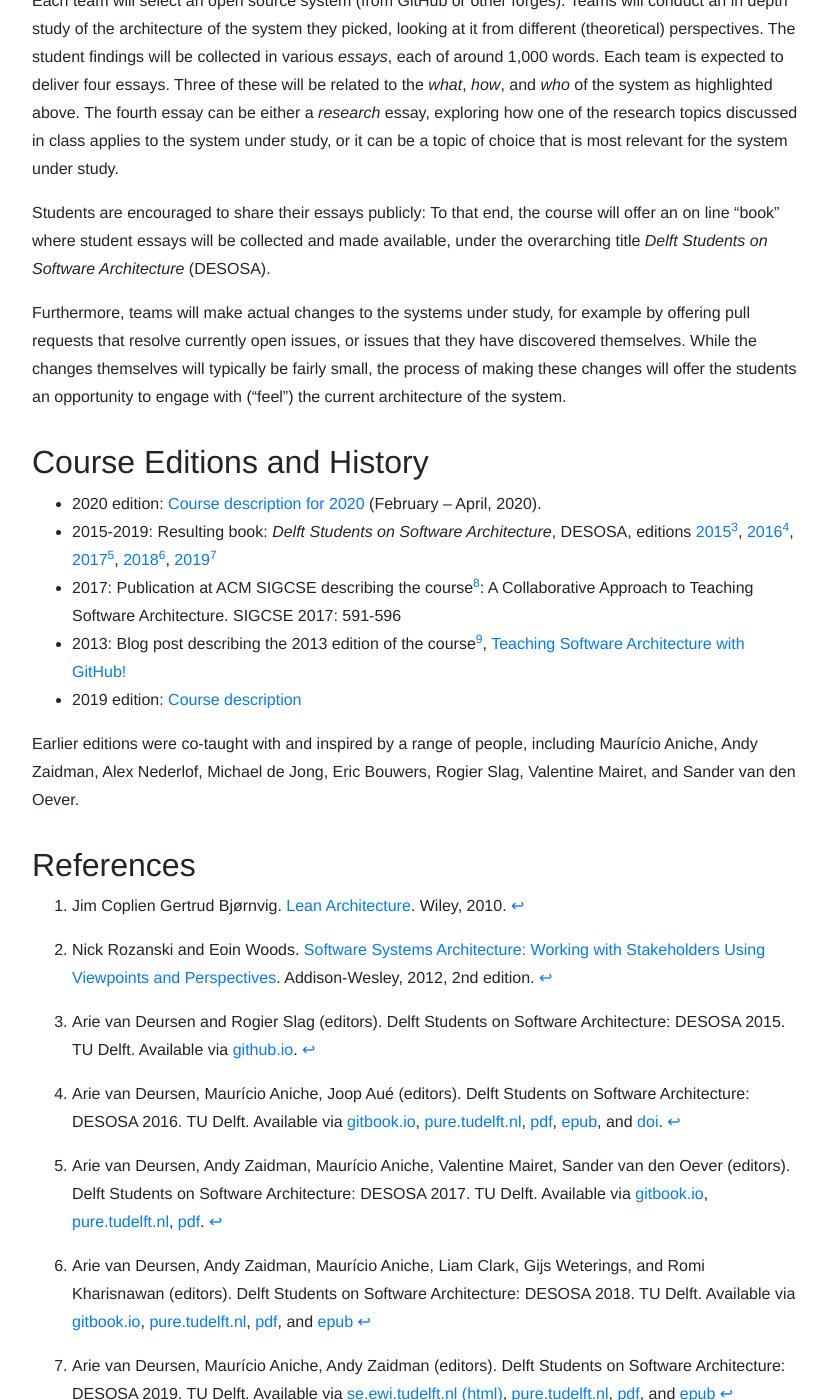
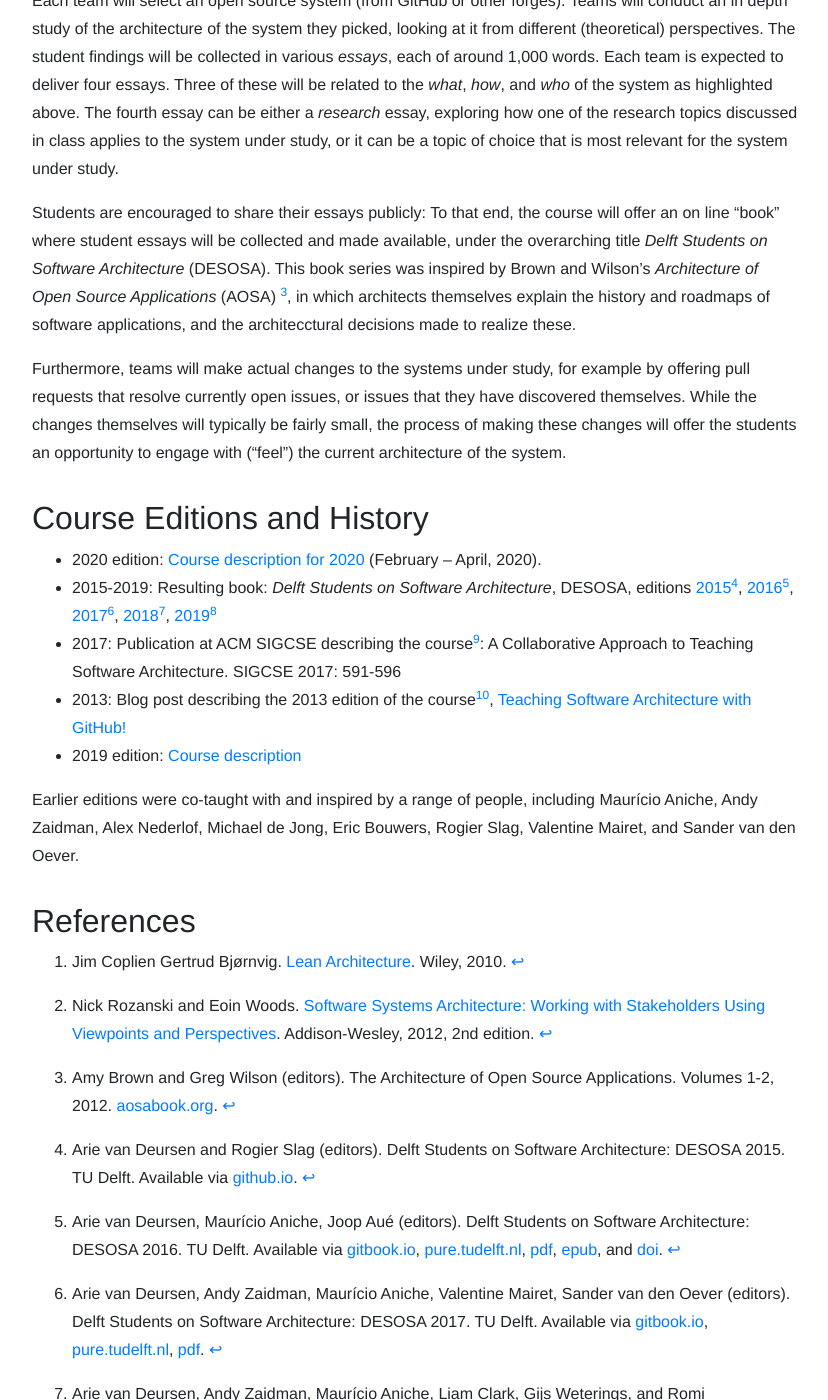
Before and after one commit to SERG-Delft/delftswa, a Jekyll site: the page built from index.md, in a window 1280 px wide and 1400 px high, scrolled down 1489 px. Shown: the whole window, without its empty margins (224-1052 px from the left). Built offline with Jekyll 4.4.1, drawn with Linux system fonts in a browser that asks for light colours.

Commit message:
Add AOSA reference

```diff
--- a/index.md
+++ b/index.md
@@ -34,6 +34,7 @@ Since architecture is team work, students will work in teams in this course as w
 Each team will select an open source system (from GitHub or other forges). Teams will conduct an in depth study of the architecture of the system they picked, looking at it from different (theoretical) perspectives. The student findings will be collected in various _essays_, each of around 1,000 words. Each team is expected to deliver four essays. Three of these will be related to the _what_, _how_, and _who_ of the system as highlighted above. The fourth essay can be either a _research_ essay, exploring how one of the research topics discussed in class applies to the system under study, or it can be a topic of choice that is most relevant for the system under study.
 
 Students are encouraged to share their essays publicly: To that end, the course will offer an on line "book" where student essays will be collected and made available, under the overarching title _Delft Students on Software Architecture_ (DESOSA).
+This book series was inspired by Brown and Wilson's _Architecture of Open Source Applications_ (AOSA) [^aosa2012], in which architects themselves explain the history and roadmaps of software applications, and the architecctural decisions made to realize these.
 
 Furthermore, teams will make actual changes to the systems under study, for example by offering pull requests that resolve currently open issues, or issues that they have discovered themselves. While the changes themselves will typically be fairly small, the process of making these changes will offer the students an opportunity to engage with ("feel") the current architecture of the system.
 
@@ -56,6 +57,7 @@ Furthermore, teams will make actual changes to the systems under study, for exam
 [desosa2017]: https://pure.tudelft.nl/portal/en/publications/delft-students-on-software-architecture(3066d9da-6f18-4be8-9f2b-c7531c0d02e1).html
 [desosa2016]: https://pure.tudelft.nl/portal/en/publications/delft-students-on-software-architecture(118f82a5-bd18-4a50-a760-b7e3afd9cf26).html
 [desosa2015]: https://delftswa.github.io/
+[aosabook]: http://aosabook.org/en/index.html
 
 Earlier editions were co-taught with and inspired by a range of people, including Maurício Aniche, Andy Zaidman, Alex Nederlof, Michael de Jong, Eric Bouwers, Rogier Slag, Valentine Mairet, and Sander van den Oever.
 
@@ -66,7 +68,7 @@ Earlier editions were co-taught with and inspired by a range of people, includin
 
 [^blog2013]: Arie van Deursen, Alex Nederlof, and Eric Bouwers. Teaching Software Architecture: with GitHub! [avandeursen.com](https://avandeursen.com/2013/12/30/teaching-software-architecture-with-github/), December 2013.
 
-[^aosa2012]: Amy Brown and Greg Wilson (editors). The Architecture of Open Source Applications. Volumes 1-2, 2012.
+[^aosa2012]: Amy Brown and Greg Wilson (editors). The Architecture of Open Source Applications. Volumes 1-2, 2012. [aosabook.org][aosabook].
 
 [^rozanski]: Nick Rozanski and Eoin Woods. [Software Systems Architecture: Working with Stakeholders Using Viewpoints and Perspectives][views]. Addison-Wesley, 2012, 2nd edition.
 
```
